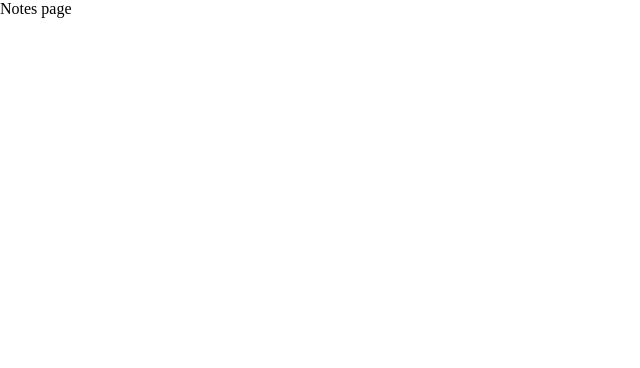
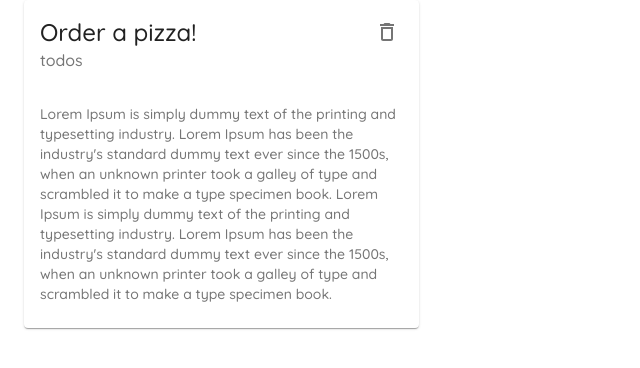
Before and after one commit to TANMAYBAGADIA/React-Notes-App, a React (Create React App) app: page / in a window 1280 px wide. Shown: the top 368 px of the page, without its empty margins (0-640 px from the left). Built offline with nearby package versions, Linux system fonts and the light colour scheme; data requests are answered from the project's data file.

Commit message:
Completed Delete and push

```diff
--- /dev/null
+++ b/data/db.json
@@ -0,0 +1,10 @@
+{
+  "notes": [
+    {
+      "title": "Order a pizza!",
+      "details": "Lorem Ipsum is simply dummy text of the printing and typesetting industry. Lorem Ipsum has been the industry's standard dummy text ever since the 1500s, when an unknown printer took a galley of type and scrambled it to make a type specimen book.\nLorem Ipsum is simply dummy text of the printing and typesetting industry. Lorem Ipsum has been the industry's standard dummy text ever since the 1500s, when an unknown printer took a galley of type and scrambled it to make a type specimen book.",
+      "category": "todos",
+      "id": 3
+    }
+  ]
+}
--- a/package.json
+++ b/package.json
@@ -8,6 +8,7 @@
     "@testing-library/jest-dom": "^5.11.9",
     "@testing-library/react": "^11.2.5",
     "@testing-library/user-event": "^12.7.1",
+    "json-server": "^0.16.3",
     "react": "^17.0.1",
     "react-dom": "^17.0.1",
     "react-router-dom": "^5.2.0",
--- /dev/null
+++ b/src/components/NoteCard.js
@@ -0,0 +1,30 @@
+import React from "react";
+import Card from "@material-ui/core/Card";
+import CardHeader from "@material-ui/core/CardHeader";
+import CardContent from "@material-ui/core/CardContent";
+import IconButton from "@material-ui/core/IconButton";
+import Typography from "@material-ui/core/Typography";
+import DeleteOutlined from "@material-ui/icons/DeleteOutlined";
+
+export default function NoteCard({ note, handleDelete }) {
+  return (
+    <div>
+      <Card elevation={1}>
+        <CardHeader
+          action={
+            <IconButton onClick={() => handleDelete(note.id)}>
+              <DeleteOutlined />
+            </IconButton>
+          }
+          title={note.title}
+          subheader={note.category}
+        />
+        <CardContent>
+          <Typography variant="body2" color="textSecondary">
+            {note.details}
+          </Typography>
+        </CardContent>
+      </Card>
+    </div>
+  );
+}
--- a/src/pages/Create.js
+++ b/src/pages/Create.js
@@ -10,6 +10,7 @@
 import FormControlLabel from "@material-ui/core/FormControlLabel";
 import FormControl from "@material-ui/core/FormControl";
 import FormLabel from "@material-ui/core/FormLabel";
+import { useHistory } from "react-router-dom";
 
 const useStyles = makeStyles({
   field: {
@@ -21,6 +22,7 @@
 
 export default function Create() {
   const classes = useStyles();
+  const history = useHistory();
   const [title, setTitle] = useState("");
   const [details, setDetails] = useState("");
   const [titleError, setTitleError] = useState(false);
@@ -39,7 +41,11 @@
       setDetailsError(true);
     }
     if (title && details) {
-      console.log(title, details, category);
+      fetch("http://localhost:8000/notes", {
+        method: "POST",
+        headers: { "Content-type": "application/json" },
+        body: JSON.stringify({ title, details, category }),
+      }).then(() => history.push("/"));
     }
   };
 
--- a/src/pages/Notes.js
+++ b/src/pages/Notes.js
@@ -1,9 +1,34 @@
-import React from 'react'
+import React, { useEffect, useState } from "react";
+import Container from "@material-ui/core/Container";
+import Grid from "@material-ui/core/Grid";
+import NoteCard from "../components/NoteCard";
 
 export default function Notes() {
+  const [notes, setNotes] = useState([]);
+
+  useEffect(() => {
+    fetch("http://localhost:8000/notes")
+      .then((res) => res.json())
+      .then((data) => setNotes(data));
+  }, []);
+
+  const handleDelete = async (id) => {
+    await fetch("http://localhost:8000/notes/" + id, {
+      method: "DELETE",
+    });
+    const newNotes = notes.filter((note) => note.id != id);
+    setNotes(newNotes);
+  };
+
   return (
-    <div>
-      Notes page
-    </div>
-  )
+    <Container>
+      <Grid container spacing={3}>
+        {notes.map((note) => (
+          <Grid item xs={12} md={6} lg={4} key={note.id}>
+            <NoteCard note={note} handleDelete={handleDelete} />
+          </Grid>
+        ))}
+      </Grid>
+    </Container>
+  );
 }
```
Also changed, not shown: 1 other file (tests, documents, lock files or other folders).
